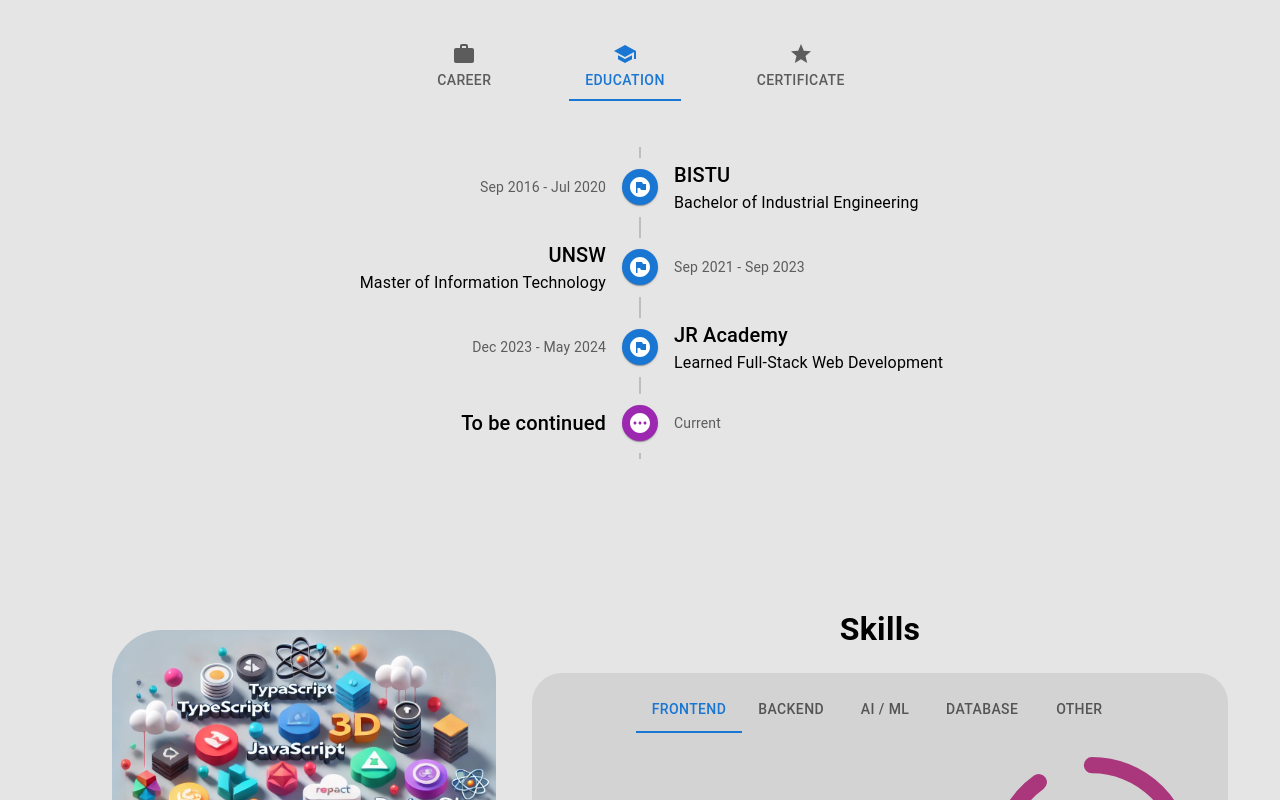
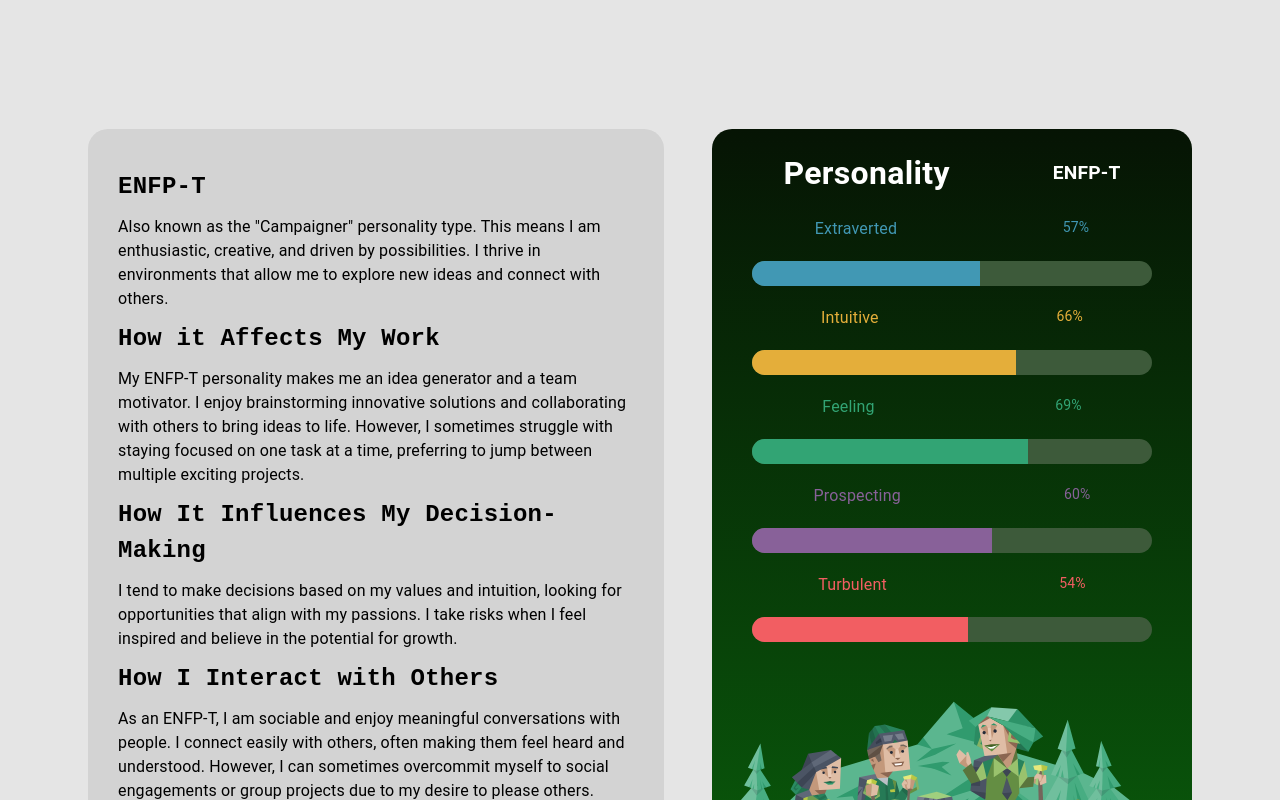
Before and after one commit to Harry-Liu97/harry-portfolio, a React (Create React App) app: page / in a window 1280 px wide. Shown: the part 1380-2180 px from the top of the page. Built offline with nearby package versions, Linux system fonts and the light colour scheme; no server answers.

Commit message:
feature/personality

```diff
--- a/src/App.js
+++ b/src/App.js
@@ -4,6 +4,7 @@
 import FloatButton from "./component/FloatButton"
 import Introduction from './component/introduction'
 import About from "./component/about"
+import Personality from "./component/personality/mbti"
 import PersonalGrowthTimeline from "./component/timeline"
 import Skills from "./component/skills"
 import Projects from "./component/projects"
@@ -25,6 +26,7 @@
       <FloatButton />
       <Introduction />
       <About />
+      <Personality />
       <PersonalGrowthTimeline />
       <Skills />
       <Projects />
--- /dev/null
+++ b/src/component/personality/mbti.js
@@ -0,0 +1,169 @@
+import React, { useState, useEffect } from "react"
+import { Box, Grid, Typography } from "@mui/material"
+import LinearProgress from '@mui/material/LinearProgress'
+import { useInView } from 'react-intersection-observer'
+import 'animate.css/animate.min.css'
+import '../animation-style.css'
+import PropTypes from 'prop-types'
+import enfp from '../../assets/enfp.svg'
+
+const classes = {
+    root: {
+        width: '90%',
+        minHeight: '100px',
+        margin: '100px auto',
+        paddingTop: '80px',
+    },
+    leftContainer: {
+        margin: '20px 0',
+        padding: '30px',
+        backgroundColor: '#D3D3D3',
+        borderRadius: '20px'
+    },
+    rightContainer: {
+        margin: '20px 0',
+        background: `url(${enfp}), linear-gradient(to bottom, #061404, #09590B)`,
+        backgroundPosition: 'bottom center',
+        backgroundRepeat: 'no-repeat',
+        backgroundSize: 'contain',
+        borderRadius: '20px',
+    },
+    titleLeft: {
+        fontSize: '1.5rem',
+        fontWeight: 'bold',
+        fontFamily: 'monospace',
+        margin: '10px 0'
+    },
+    titleRight: {
+        fontSize: '2rem',
+        fontWeight: 'bold',
+        color: '#ffffff'
+    },
+    contentRight: {
+        fontSize: '1.2rem',
+        fontWeight: 'bold',
+        color: '#ffffff',
+    }
+}
+
+function LinearProgressWithLabel(props) {
+    return (
+        <Box sx={{ display: 'flex', alignItems: 'center', flexDirection: 'column' }}>
+            <Box sx={{ display: 'flex', justifyContent: 'space-around', width: '100%' }} >
+                <Typography sx={{ color: `${props.color}` }}> {props.name}</Typography>
+                <Typography variant="body2" sx={{ color: `${props.color}` }}>
+                    {`${Math.round(props.value)}%`}
+                </Typography>
+            </Box>
+            <Box sx={{ width: '100%' }}>
+                <LinearProgress variant="determinate" {...props} />
+            </Box>
+        </Box>
+    )
+    }
+
+const Personality = () => {
+    const {ref: leftRef, inView: leftView} = useInView({ threshold: 0.1 })
+    const {ref: rightRef, inView: rightView} = useInView({ threshold: 0.1 })
+    const [progressValues, setProgressValues] = useState([0, 0, 0, 0, 0])
+    const targetValues = [57, 64, 68, 60, 53]
+    const progressGradients = ['#4198B4', '#E4AE3A', '#32A474', '#886199', '#F25E62']
+    const tags = ['Extraverted', 'Intuitive', 'Feeling', 'Prospecting', 'Turbulent']
+
+    useEffect(() => {
+        if (rightView) {
+            const timer = setInterval(() => {
+                setProgressValues((prevProgressValues) =>
+                    prevProgressValues.map((value, index) => {
+                        if (value < targetValues[index]) {
+                            return value + 3
+                        }
+                        return value
+                    })
+                )
+            }, 100)
+            return () => {
+                clearInterval(timer);
+            }
+        } else {
+            setProgressValues([0, 0, 0, 0, 0])
+        }
+    }, [rightView])
+
+    return(
+        <Grid container sx={classes.root} justifyContent='space-around'>
+            <Grid item xs={12} sm={9} md={6} sx={classes.leftContainer} >
+                <Box sx={{ opacity: leftView ? '1' : '0' }} ref={leftRef} className={leftView ? "animate__animated animate__zoomIn" : ""}>
+                    <Typography sx={classes.titleLeft}>ENFP-T</Typography>
+
+                    <Typography>
+                        Also known as the "Campaigner" personality type. This means I am enthusiastic,
+                        creative, and driven by possibilities. I thrive in environments that allow me to explore new ideas
+                        and connect with others.
+                    </Typography>
+
+                    <Typography sx={classes.titleLeft}>How it Affects My Work</Typography>
+
+                    <Typography>
+                        My ENFP-T personality makes me an idea generator and a team motivator. I enjoy brainstorming
+                        innovative solutions and collaborating with others to bring ideas to life. However, I sometimes
+                        struggle with staying focused on one task at a time, preferring to jump between multiple
+                        exciting projects.
+                    </Typography>
+
+                    <Typography sx={classes.titleLeft}>How It Influences My Decision-Making</Typography>
+
+                    <Typography>
+                        I tend to make decisions based on my values and intuition, looking for opportunities that align
+                        with my passions. I take risks when I feel inspired and believe in the potential for growth.
+                    </Typography>
+
+                    <Typography sx={classes.titleLeft}>How I Interact with Others</Typography>
+
+                    <Typography>
+                        As an ENFP-T, I am sociable and enjoy meaningful conversations with people. I connect easily
+                        with others, often making them feel heard and understood. However, I can sometimes overcommit
+                        myself to social engagements or group projects due to my desire to please others.
+                    </Typography>
+                </Box>
+
+            </Grid>
+
+            <Grid item xs={12} sm={9} md={5} sx={{ ...classes.rightContainer, height:{md: '750px', sm: '750px', xs:'700px'} }} >
+                <Box sx={{ display: 'flex', margin: '20px', alignItems: 'center', justifyContent: 'space-around' }}>
+                    <Typography sx={classes.titleRight}>Personality</Typography>
+                    <Typography sx={classes.contentRight}> ENFP-T </Typography>
+                </Box>
+                <Box sx={{ display: 'flex', flexDirection: 'column', margin: '20px' }}>
+                    {progressValues.map((value, index) => (
+                        <Box key={index} ref={rightRef}>
+                            <LinearProgressWithLabel
+                                value={value}
+                                name={tags[index]}
+                                color={progressGradients[index]}
+                                sx={{
+                                    height: '25px',
+                                    margin: '20px',
+                                    backgroundColor: '#3D5A3A',
+                                    borderRadius: '15px',
+                                    '& .MuiLinearProgress-bar': {
+                                        background: progressGradients[index],
+                                    }
+                                }}
+                            />
+                        </Box>
+                    ))}
+                </Box>
+
+            </Grid>
+        </Grid>
+    )
+}
+
+LinearProgressWithLabel.propTypes = {
+    value: PropTypes.number.isRequired,
+    name: PropTypes.string.isRequired,
+    color: PropTypes.string.isRequired
+}
+
+export default Personality
```
Also changed, not shown: src/assets/enfp.svg (added).
